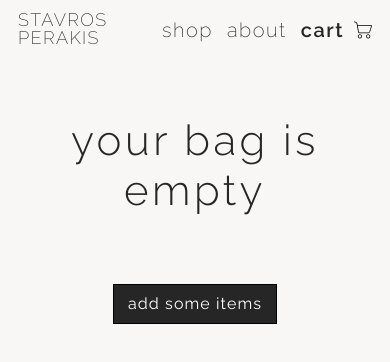
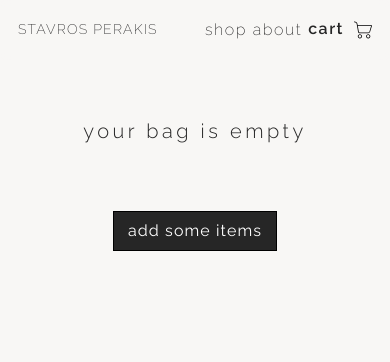
Before and after one commit to fontas-moraitis/Gallery-eshop, a Vue app: page /cart in a window 390 px wide. Shown: the top 362 px of the page. Built offline with nearby package versions, Linux system fonts and the light colour scheme; what vue-currency-filter would draw is missing.

Commit message:
mobile adaptations

```diff
--- a/src/components/MainGallery.vue
+++ b/src/components/MainGallery.vue
@@ -148,4 +148,16 @@ export default {
     }
   }
 }
+
+@media screen and (max-width: 750px) {
+  .next, .previous {
+    display: none;
+  }
+  image-indicator {
+    .circle {
+      width: 8px;
+      height: 8px;
+    }
+  }
+}
 </style>
--- a/src/components/SingleProduct.vue
+++ b/src/components/SingleProduct.vue
@@ -26,16 +26,16 @@ export default {
 <style lang="scss" scoped>
   .single-product {
     margin: $marg-xlarge 0;
-  .image-container > img {
-     width: 280px;
-     cursor: pointer;
-  }
   .image-container {
     display: flex;
     flex-direction: column;
     align-items: flex-start;
     margin: 0 $marg-large;
     position: relative;
+    img {
+      width: 280px;
+      cursor: pointer;
+    }
     .image-footer {
       @include flex-center-column;
       position: absolute;
@@ -60,4 +60,12 @@ export default {
     }
   }
 }
+
+@media screen and (max-width: 750px) {
+  .image-container {
+    img {
+      width: 320px;
+    }
+  }
+}
 </style>
--- a/src/components/TheFooter.vue
+++ b/src/components/TheFooter.vue
@@ -60,6 +60,15 @@
 @media screen and (max-width: 520px) {
   .app-footer {
     margin-top: $marg-xxlarge;
+    &__container {
+      font-size: $font-xxxsmall;
+      text-align: center;
+      .social-container {
+        .insta-link {
+          font-size: $font-xxxsmall;
+        }
+      }
+    }
   }
 }
 </style>
--- a/src/components/TheHeader.vue
+++ b/src/components/TheHeader.vue
@@ -101,12 +101,13 @@ export default {
     .app-header {
       padding: $pad-large;
       &__logo {
-        font-size: $font-small;
-        letter-spacing: 1.4px;
+        font-size: $font-xxsmall;
+        letter-spacing: 1.2px;
       }
       &__links {
         .router-link {
-          margin-left: $marg-medium;
+          font-size: $font-xsmall;
+          margin-left: $marg-xxsmall;
         }
     }
   }
--- a/src/styles/_classes.scss
+++ b/src/styles/_classes.scss
@@ -179,3 +179,9 @@ background-color: $black;
 .overflow-hidden {
   overflow: hidden;
 }
+
+@media screen and (max-width: 750px) {
+  .page-header {
+    font-size: $font-normal;
+  }
+}
--- a/src/views/Cart.vue
+++ b/src/views/Cart.vue
@@ -170,5 +170,10 @@ export default {
   .image-wrapper {
     display: none;
   }
+  .cart-wrapper {
+    &__empty-cart {
+      padding: $pad-xsmall;
+    }
+  }
 }
 </style>
--- a/src/views/ItemDetails.vue
+++ b/src/views/ItemDetails.vue
@@ -30,7 +30,7 @@
                   :key="mainImage"
                   :src="mainImage"
                   :alt="comProduct.prodTitle"
-                  @click="showingPopUp = !showingPopUp"
+                  @click="handlePopUp"
                 >
               </div>
               <div class="item-wrapper__text">
@@ -113,6 +113,12 @@ export default {
     }),
     comProduct () {
       return this.product.data
+    },
+    isImageClickable () {
+      if (window.innerWidth > 768) {
+        return true
+      }
+      return false
     }
   },
   methods: {
@@ -166,6 +172,11 @@ export default {
     },
     focusImage (index) {
       this.mainImage = this.comProduct.additionalImages[index].filename
+    },
+    handlePopUp () {
+      if (this.isImageClickable) {
+        this.showingPopUp = !this.showingPopUp
+      }
     }
   },
   created () {
```
